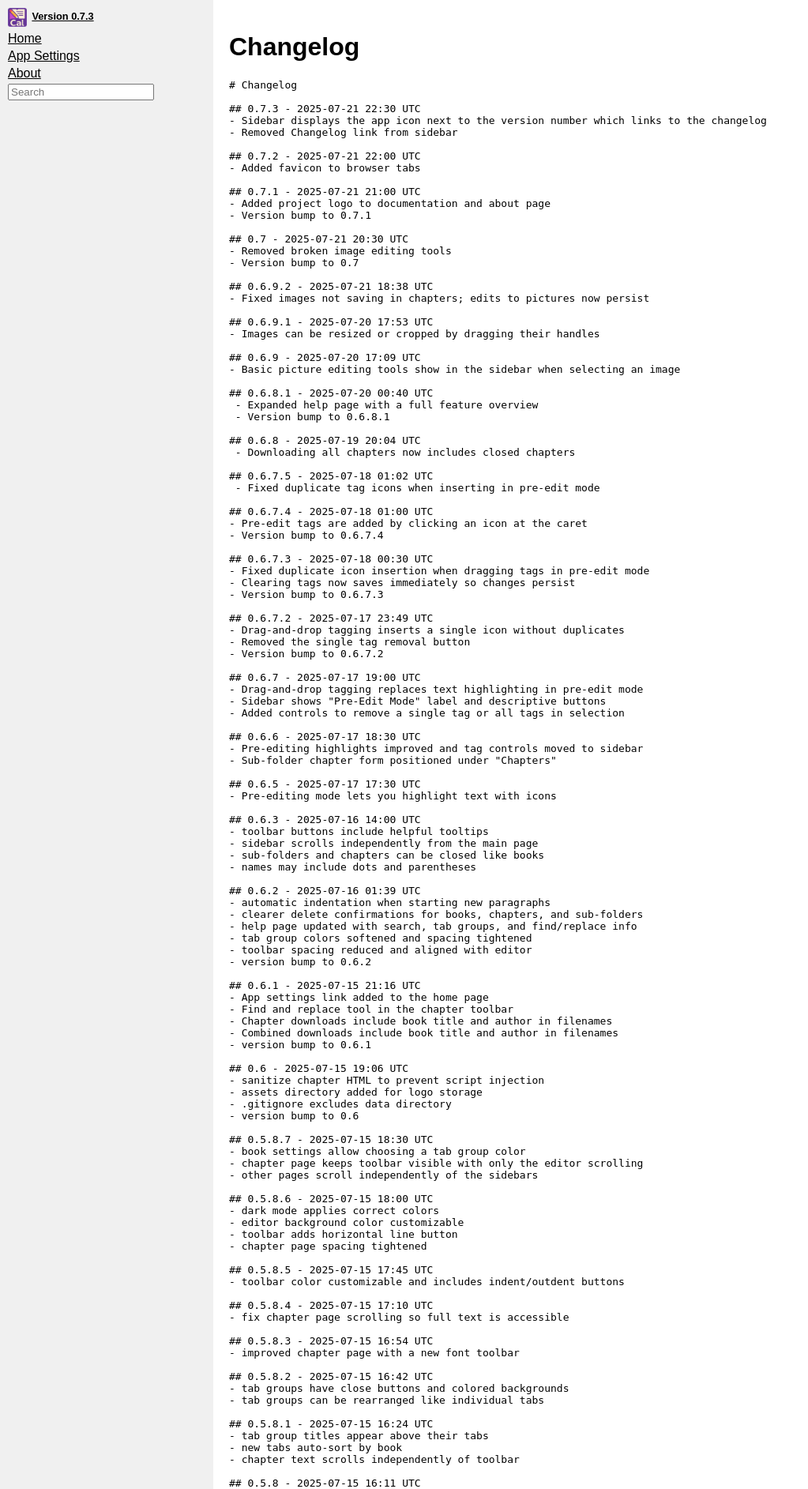
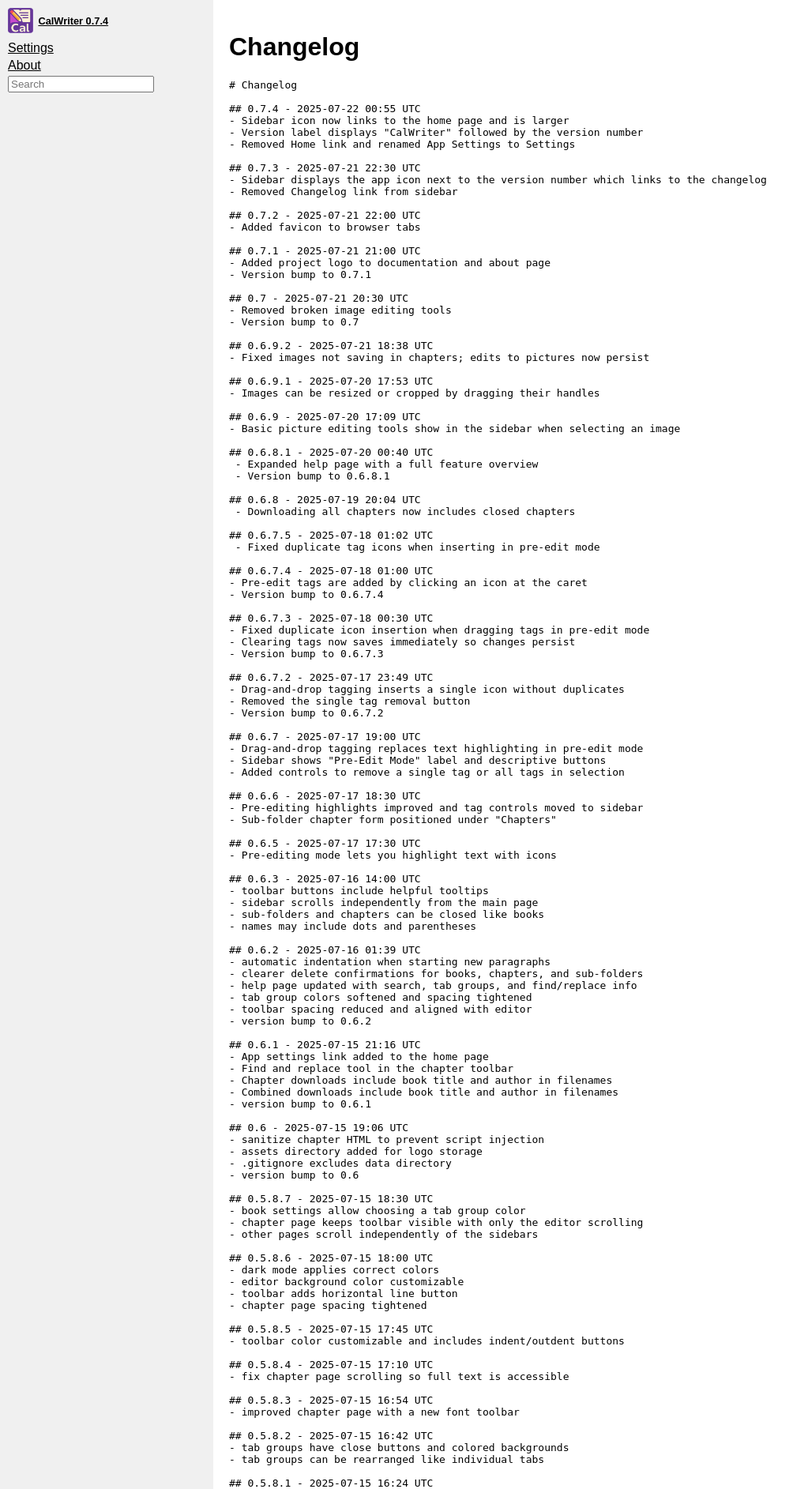
Before and after one commit to calaquin/calwriter, a Flask app: page /changelog in a window 1280 px wide. Shown: the top 1885 px of the page at 79% size, without its empty margins (0-1023 px from the left). Run offline with Flask 3, Linux system fonts and the light colour scheme; some libraries are stand-ins or nearby versions.

Commit message:
Update sidebar layout and version

```diff
--- a/app.py
+++ b/app.py
@@ -21,7 +21,7 @@ app = Flask(__name__)
 app.secret_key = 'change-this'
 
 # Application version
-VERSION = "0.7.3"
+VERSION = "0.7.4"
 app.jinja_env.globals['app_version'] = VERSION
 
 DATA_DIR = os.environ.get('DATA_DIR', os.path.join(os.getcwd(), 'data'))
--- a/static/style.css
+++ b/static/style.css
@@ -41,8 +41,8 @@ body.dark {
     margin-left: 0.5em;
 }
 #sidebar .sidebar-title .sidebar-icon {
-    width: 24px;
-    height: 24px;
+    width: 32px;
+    height: 32px;
     vertical-align: middle;
 }
 #search_form {
--- a/templates/layout.html
+++ b/templates/layout.html
@@ -12,11 +12,10 @@
 <body class="{% if app_settings.dark_mode %}dark {% endif %}{% block body_class %}{% endblock %}" style="--sidebar-bg: {{ app_settings.sidebar_color if not app_settings.dark_mode else '#333' }}; --text-color: {{ app_settings.text_color if not app_settings.dark_mode else '#eee' }}; --bg-color: {{ app_settings.bg_color if not app_settings.dark_mode else '#222' }}; --toolbar-bg: {{ app_settings.toolbar_color if not app_settings.dark_mode else '#555' }}; --editor-bg: {{ app_settings.editor_color if not app_settings.dark_mode else '#444' }}">
 <div id="sidebar">
   <div class="sidebar-title">
-    <img src="{{ url_for('asset_file', filename='favicon.ico') }}" class="sidebar-icon" alt="CalWriter icon">
-    <a href="{{ url_for('changelog_page') }}" class="version">Version {{ app_version }}</a>
+    <a href="{{ url_for('index') }}"><img src="{{ url_for('asset_file', filename='favicon.ico') }}" class="sidebar-icon" alt="CalWriter icon"></a>
+    <a href="{{ url_for('changelog_page') }}" class="version">CalWriter {{ app_version }}</a>
   </div>
-  <a href="{{ url_for('index') }}">Home</a>
-  <a href="{{ url_for('app_settings_page') }}">App Settings</a>
+  <a href="{{ url_for('app_settings_page') }}">Settings</a>
   <a href="{{ url_for('about_page') }}">About</a>
   <form action="{{ url_for('search') }}" method="get" id="search_form">
     <input type="text" name="q" placeholder="Search" />
```
Also changed, not shown: CHANGELOG.md, README.md.
